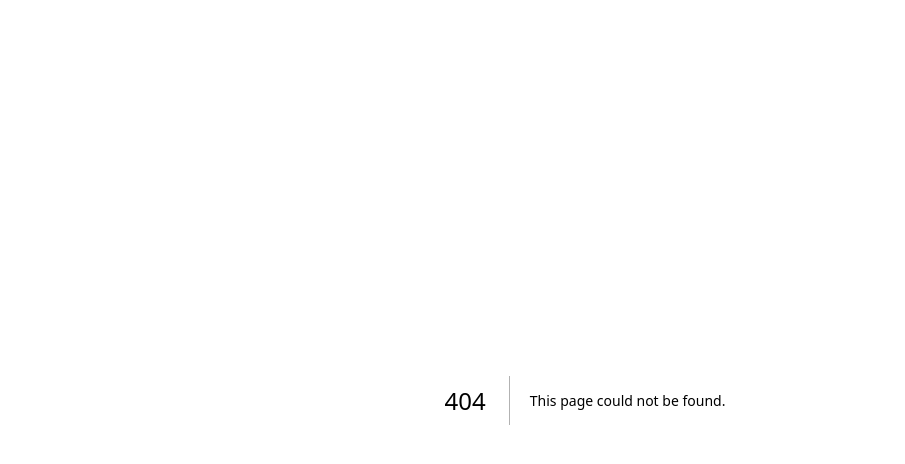
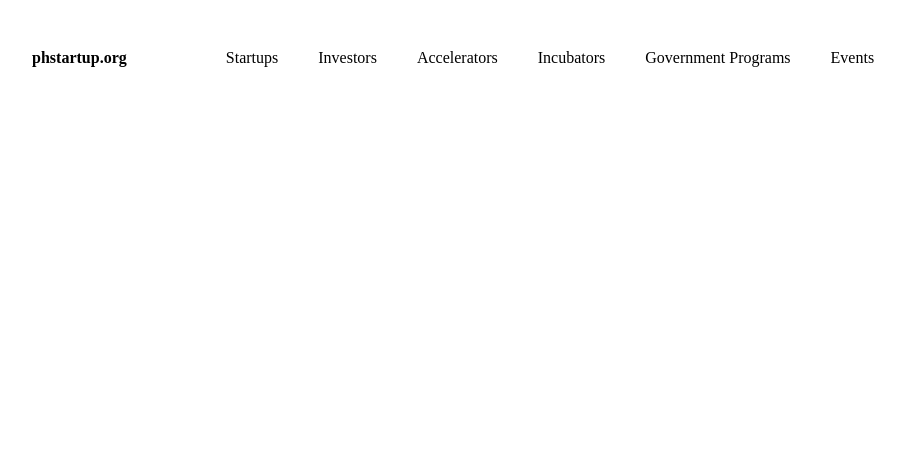
Before and after one commit to phstartup/phstartup_web, a Next.js app: page /home in a window 1280 px wide. Before the commit this address had no page. Shown: the top 464 px of the page, without its empty margins (55-960 px from the left). Built offline with nearby package versions, Linux system fonts and the light colour scheme.

Commit message:
initial setup

```diff
--- a/jsconfig.json
+++ b/jsconfig.json
@@ -3,5 +3,7 @@
     "paths": {
       "@/*": ["./src/*"]
     }
-  }
+  },
+  "include": ["src"],
+  "exclude":["node_modules","build"]
 }
--- a/src/app/layout.js
+++ b/src/app/layout.js
@@ -4,8 +4,8 @@ import { Inter } from 'next/font/google'
 const inter = Inter({ subsets: ['latin'] })
 
 export const metadata = {
-  title: 'Create Next App',
-  description: 'Generated by create next app',
+  title: 'phstartup.org',
+  description: 'Startup Directory of the Philippines',
 }
 
 export default function RootLayout({ children }) {
--- a/src/app/page.js
+++ b/src/app/page.js
@@ -1,113 +1,10 @@
 import Image from 'next/image'
+import Home from '@/pages/home'
 
-export default function Home() {
+export default function app() {
   return (
-    <main className="flex min-h-screen flex-col items-center justify-between p-24">
-      <div className="z-10 w-full max-w-5xl items-center justify-between font-mono text-sm lg:flex">
-        <p className="fixed left-0 top-0 flex w-full justify-center border-b border-gray-300 bg-gradient-to-b from-zinc-200 pb-6 pt-8 backdrop-blur-2xl dark:border-neutral-800 dark:bg-zinc-800/30 dark:from-inherit lg:static lg:w-auto  lg:rounded-xl lg:border lg:bg-gray-200 lg:p-4 lg:dark:bg-zinc-800/30">
-          Get started by editing&nbsp;
-          <code className="font-mono font-bold">src/app/page.js</code>
-        </p>
-        <div className="fixed bottom-0 left-0 flex h-48 w-full items-end justify-center bg-gradient-to-t from-white via-white dark:from-black dark:via-black lg:static lg:h-auto lg:w-auto lg:bg-none">
-          <a
-            className="pointer-events-none flex place-items-center gap-2 p-8 lg:pointer-events-auto lg:p-0"
-            href="https://vercel.com?utm_source=create-next-app&utm_medium=appdir-template&utm_campaign=create-next-app"
-            target="_blank"
-            rel="noopener noreferrer"
-          >
-            By{' '}
-            <Image
-              src="/vercel.svg"
-              alt="Vercel Logo"
-              className="dark:invert"
-              width={100}
-              height={24}
-              priority
-            />
-          </a>
-        </div>
-      </div>
-
-      <div className="relative flex place-items-center before:absolute before:h-[300px] before:w-[480px] before:-translate-x-1/2 before:rounded-full before:bg-gradient-radial before:from-white before:to-transparent before:blur-2xl before:content-[''] after:absolute after:-z-20 after:h-[180px] after:w-[240px] after:translate-x-1/3 after:bg-gradient-conic after:from-sky-200 after:via-blue-200 after:blur-2xl after:content-[''] before:dark:bg-gradient-to-br before:dark:from-transparent before:dark:to-blue-700 before:dark:opacity-10 after:dark:from-sky-900 after:dark:via-[#0141ff] after:dark:opacity-40 before:lg:h-[360px]">
-        <Image
-          className="relative dark:drop-shadow-[0_0_0.3rem_#ffffff70] dark:invert"
-          src="/next.svg"
-          alt="Next.js Logo"
-          width={180}
-          height={37}
-          priority
-        />
-      </div>
-
-      <div className="mb-32 grid text-center lg:mb-0 lg:grid-cols-4 lg:text-left">
-        <a
-          href="https://nextjs.org/docs?utm_source=create-next-app&utm_medium=appdir-template&utm_campaign=create-next-app"
-          className="group rounded-lg border border-transparent px-5 py-4 transition-colors hover:border-gray-300 hover:bg-gray-100 hover:dark:border-neutral-700 hover:dark:bg-neutral-800/30"
-          target="_blank"
-          rel="noopener noreferrer"
-        >
-          <h2 className={`mb-3 text-2xl font-semibold`}>
-            Docs{' '}
-            <span className="inline-block transition-transform group-hover:translate-x-1 motion-reduce:transform-none">
-              -&gt;
-            </span>
-          </h2>
-          <p className={`m-0 max-w-[30ch] text-sm opacity-50`}>
-            Find in-depth information about Next.js features and API.
-          </p>
-        </a>
-
-        <a
-          href="https://nextjs.org/learn?utm_source=create-next-app&utm_medium=appdir-template-tw&utm_campaign=create-next-app"
-          className="group rounded-lg border border-transparent px-5 py-4 transition-colors hover:border-gray-300 hover:bg-gray-100 hover:dark:border-neutral-700 hover:dark:bg-neutral-800 hover:dark:bg-opacity-30"
-          target="_blank"
-          rel="noopener noreferrer"
-        >
-          <h2 className={`mb-3 text-2xl font-semibold`}>
-            Learn{' '}
-            <span className="inline-block transition-transform group-hover:translate-x-1 motion-reduce:transform-none">
-              -&gt;
-            </span>
-          </h2>
-          <p className={`m-0 max-w-[30ch] text-sm opacity-50`}>
-            Learn about Next.js in an interactive course with&nbsp;quizzes!
-          </p>
-        </a>
-
-        <a
-          href="https://vercel.com/templates?framework=next.js&utm_source=create-next-app&utm_medium=appdir-template&utm_campaign=create-next-app"
-          className="group rounded-lg border border-transparent px-5 py-4 transition-colors hover:border-gray-300 hover:bg-gray-100 hover:dark:border-neutral-700 hover:dark:bg-neutral-800/30"
-          target="_blank"
-          rel="noopener noreferrer"
-        >
-          <h2 className={`mb-3 text-2xl font-semibold`}>
-            Templates{' '}
-            <span className="inline-block transition-transform group-hover:translate-x-1 motion-reduce:transform-none">
-              -&gt;
-            </span>
-          </h2>
-          <p className={`m-0 max-w-[30ch] text-sm opacity-50`}>
-            Explore the Next.js 13 playground.
-          </p>
-        </a>
-
-        <a
-          href="https://vercel.com/new?utm_source=create-next-app&utm_medium=appdir-template&utm_campaign=create-next-app"
-          className="group rounded-lg border border-transparent px-5 py-4 transition-colors hover:border-gray-300 hover:bg-gray-100 hover:dark:border-neutral-700 hover:dark:bg-neutral-800/30"
-          target="_blank"
-          rel="noopener noreferrer"
-        >
-          <h2 className={`mb-3 text-2xl font-semibold`}>
-            Deploy{' '}
-            <span className="inline-block transition-transform group-hover:translate-x-1 motion-reduce:transform-none">
-              -&gt;
-            </span>
-          </h2>
-          <p className={`m-0 max-w-[30ch] text-sm opacity-50`}>
-            Instantly deploy your Next.js site to a shareable URL with Vercel.
-          </p>
-        </a>
-      </div>
+    <main>
+      <Home></Home>
     </main>
   )
 }
--- /dev/null
+++ b/src/assets/package.json
@@ -0,0 +1,3 @@
+{
+    "name": "assets"
+}
--- /dev/null
+++ b/src/components/header/index.js
@@ -0,0 +1,66 @@
+import React from 'react';
+
+const menu = [{
+    title: 'Startups',
+    route: '/startups'
+}, {
+    title: 'Investors',
+    route: '/investors'
+}, {
+    title: 'Accelerators',
+    route: '/accelerators'
+}, {
+    title: 'Incubators',
+    route: '/incubators'
+}, {
+    title: 'Government Programs',
+    route: '/programs'
+}, {
+    title: 'Events',
+    route: '/events'
+}]
+function index(props) {
+    return (
+        <div style={{
+            height: 100,
+            float: 'left',
+            width: '100%',
+        }}>
+            <div style={{
+                width: '20%',
+                height: 100,
+                float: 'left',
+                alignContent: 'center',
+                alignItems: 'center',
+                display: 'flex',
+                justifyContent: 'center'
+            }}>
+                <b>phstartup.org</b>
+            </div>
+            <div style={{
+                height: 100,
+                width: '80%',
+                float: 'left',
+                flexDirection: 'row',
+                alignContent: 'center',
+                alignItems: 'center',
+                display: 'flex'
+            }}>
+            {
+                menu && menu.map((item) => (
+                    <span style={{
+                        paddingLeft: 20,
+                        paddingRight: 20
+                    }}>
+                        {
+                            item.title
+                        }
+                    </span>
+                ))
+            }
+            </div>
+        </div>
+    );
+}
+
+export default index;
--- /dev/null
+++ b/src/components/package.json
@@ -0,0 +1,3 @@
+{
+    "name": "components"
+}
--- /dev/null
+++ b/src/pages/home/index.js
@@ -0,0 +1,14 @@
+import React from 'react';
+import Header from '@/components/header'
+
+function index(props) {
+    return (
+        <div style={{
+            width: '100%'
+        }}>
+            <Header/>
+        </div>
+    );
+}
+
+export default index;
--- /dev/null
+++ b/src/pages/package.json
@@ -0,0 +1,3 @@
+{
+    "name": "pages"
+}
--- /dev/null
+++ b/src/util/package.json
@@ -0,0 +1,3 @@
+{
+    "name": "util"
+}
```
